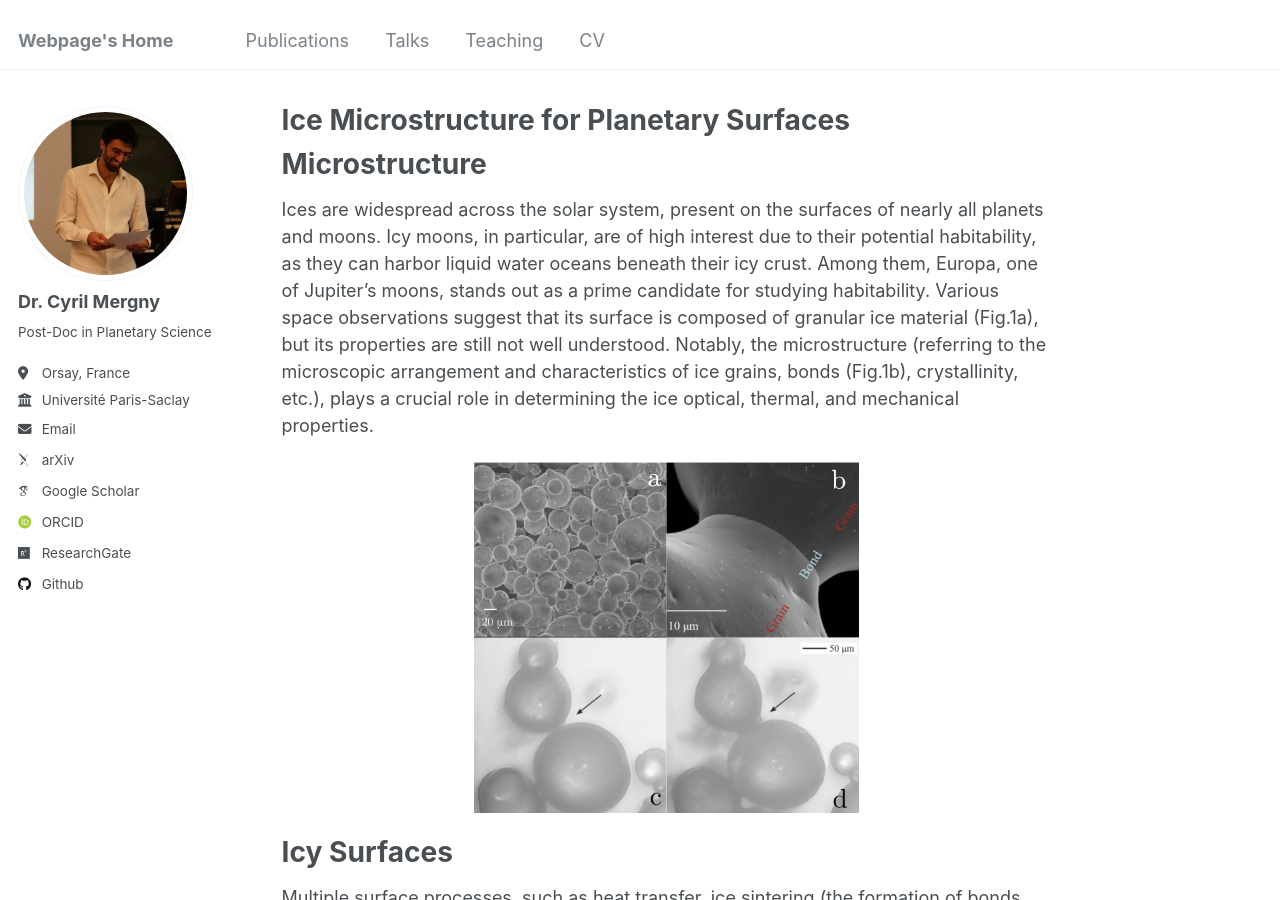
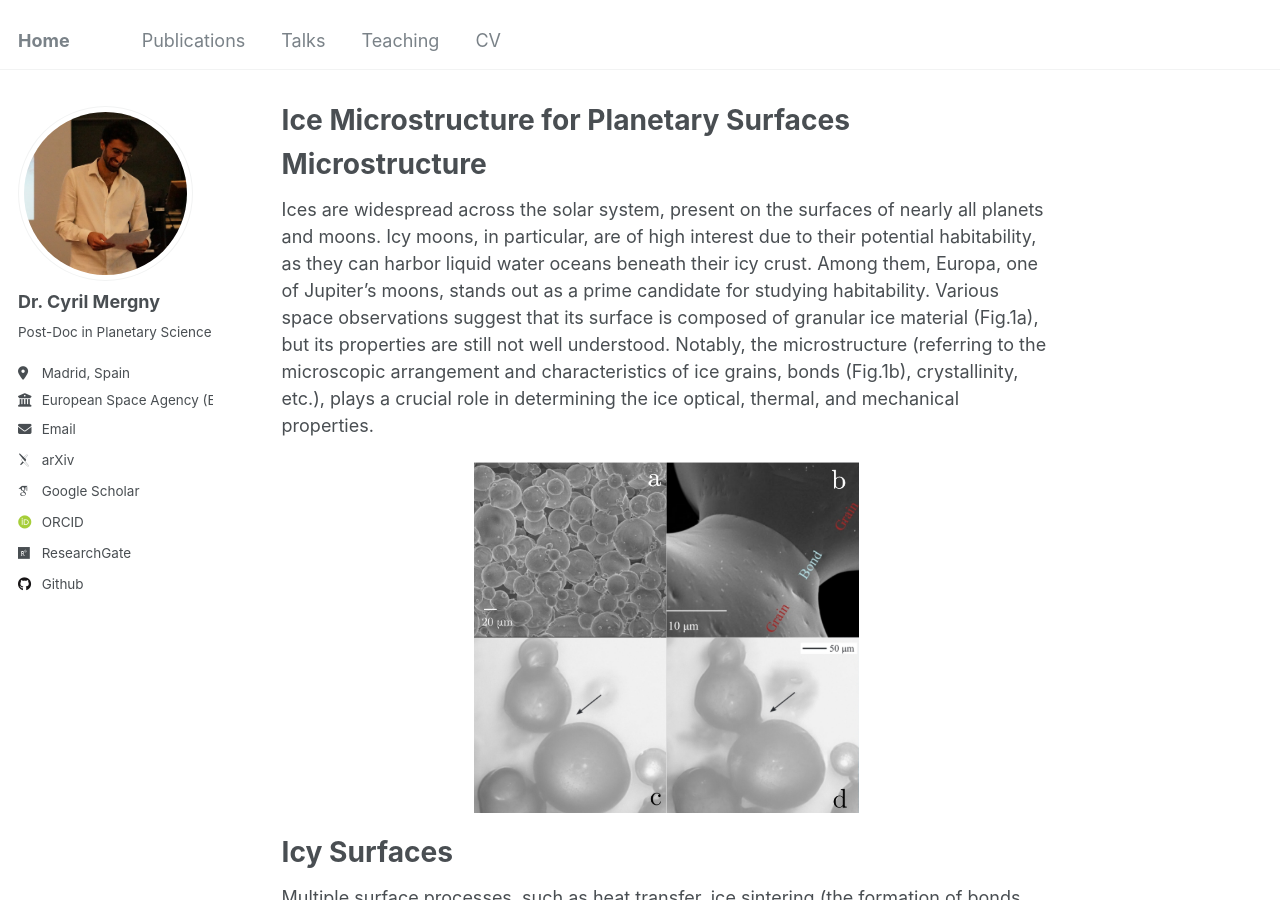
Before and after one commit to cmergny/cmergny.github.io, a Jekyll site: the page built from _pages/about.md, in a window 1280 px wide and 900 px high. Built offline with Jekyll 4.4.1, drawn with Linux system fonts in a browser that asks for light colours; some web fonts are replaced.

Commit message:
Update _config.yml

```diff
--- a/_config.yml
+++ b/_config.yml
@@ -8,7 +8,7 @@
 
 # Basic Site Settings
 locale                   : "en-US"
-title                    : "Webpage's Home"
+title                    : "Home"
 title_separator          : "-"
 name                     : &name "Cyril Mergny"
 description              : &description "Dr. in Planetary Science"
@@ -25,10 +25,10 @@ author:
   name             : "Dr. Cyril Mergny"
   pronouns         : # example: "she/her"
   bio              : "Post-Doc in Planetary Science"
-  location         : "Orsay, France"
-  employer         : "Université Paris-Saclay"
+  location         : "Madrid, Spain"
+  employer         : "European Space Agency (ESA)"
   uri              : # URL
-  email            : "cyril.mergny@universite-paris-saclay.fr"
+  email            : "mergny.cyril@protonmail.com"
 
   # Academic websites
   arxiv            : "https://arxiv.org/search/?searchtype=author&query=Mergny%2C+C"
```
